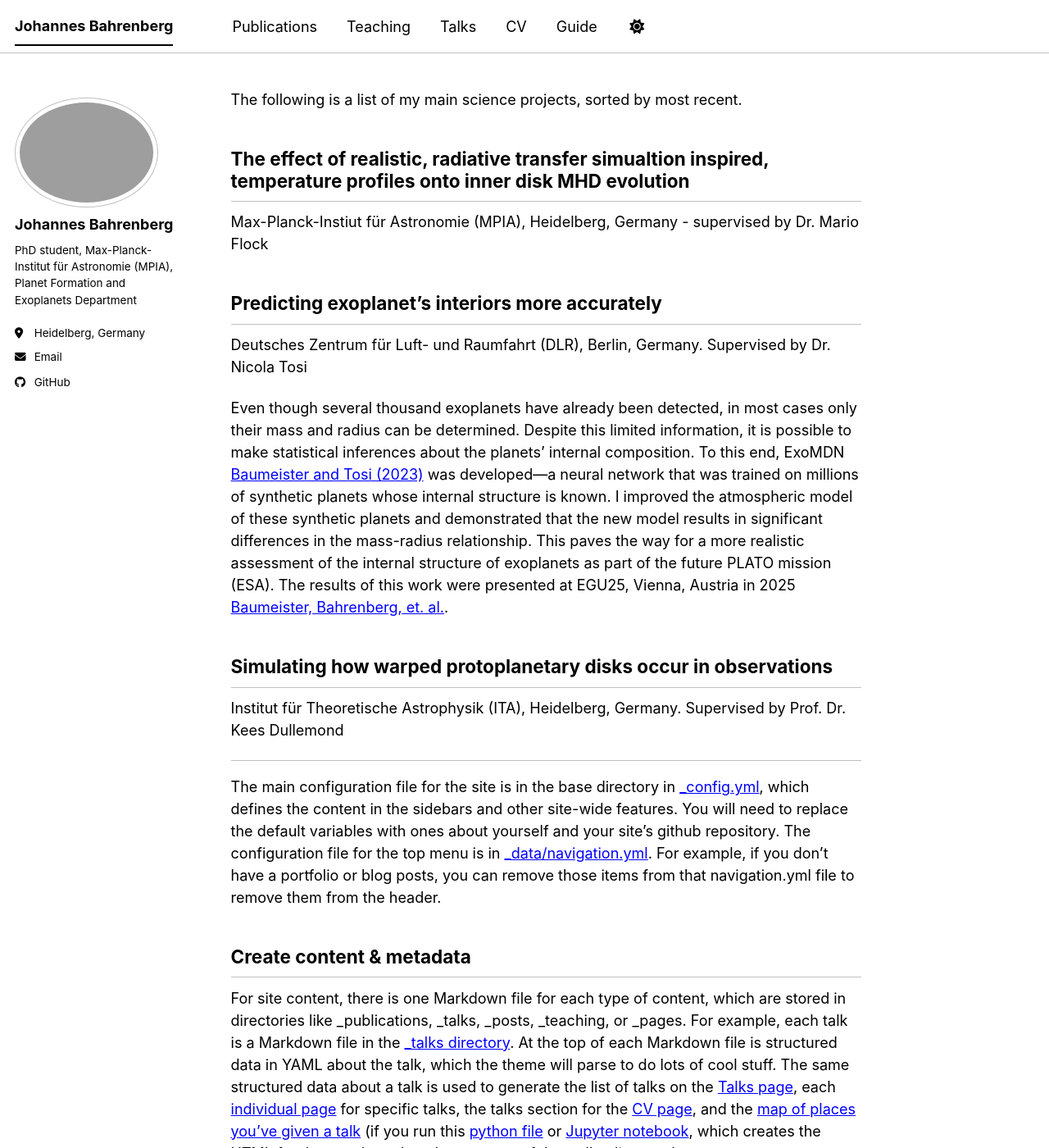
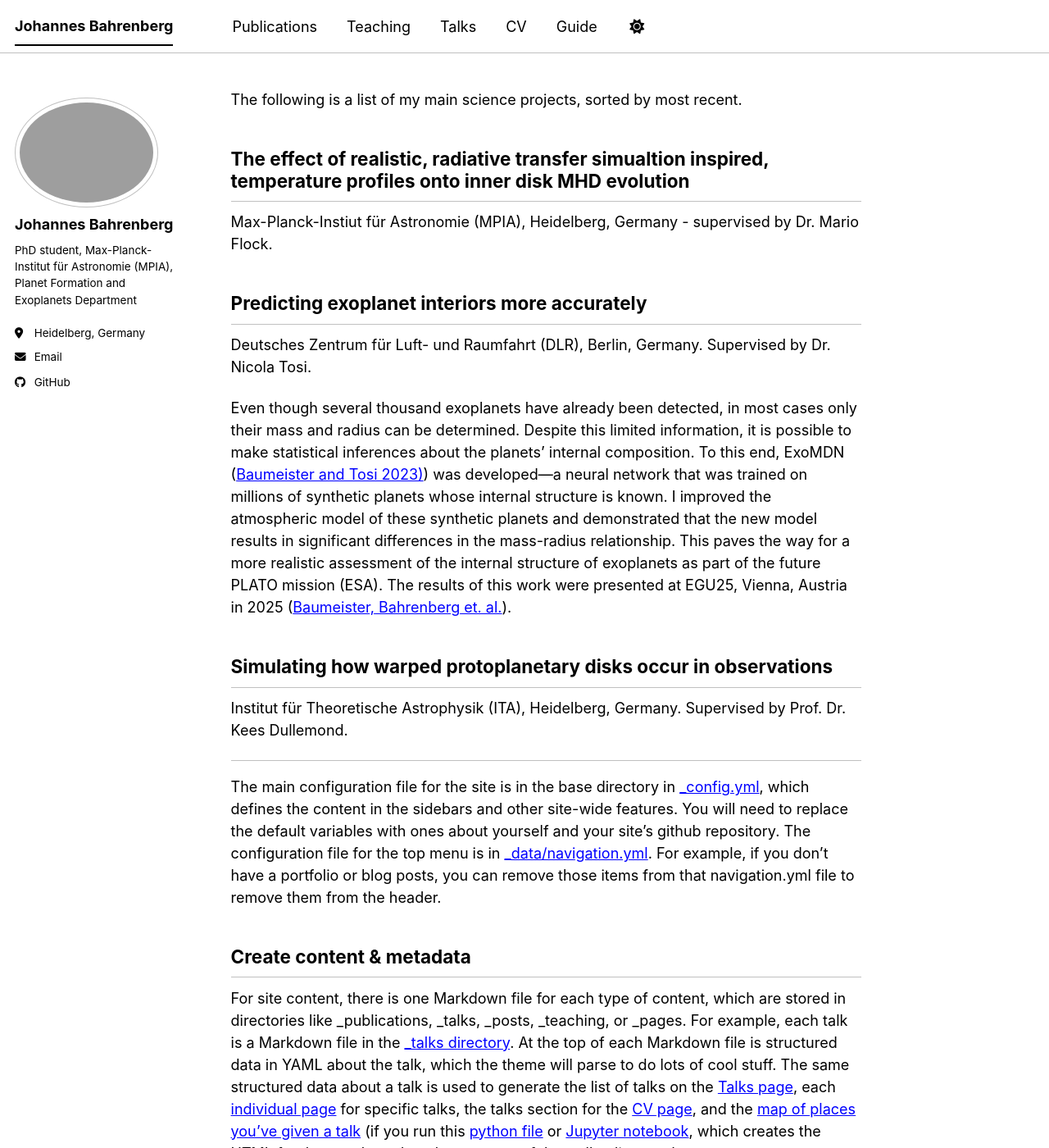
Before and after one commit to johannesbahrenberg/johannesbahrenberg.github.io, a Jekyll site: the page built from _pages/about.md, in a window 1280 px wide and 1400 px high, scrolled down 599 px. Shown: the whole window at 82% size. Built offline with Jekyll 4.4.1, drawn with Linux system fonts in a browser that asks for light colours; a script bundle is joined from its source files by our own code; library files that are not in the unit come from our copies.

Commit message:
Improved DLR text

```diff
--- a/_pages/about.md
+++ b/_pages/about.md
@@ -25,21 +25,21 @@
 
 The effect of realistic, radiative transfer simualtion inspired, temperature profiles onto inner disk MHD evolution
 ------
-Max-Planck-Instiut für Astronomie (MPIA), Heidelberg, Germany - supervised by Dr. Mario Flock
+Max-Planck-Instiut für Astronomie (MPIA), Heidelberg, Germany - supervised by Dr. Mario Flock.
 
 
 
-Predicting exoplanet's interiors more accurately
+Predicting exoplanet interiors more accurately
 ------
-Deutsches Zentrum für Luft- und Raumfahrt (DLR), Berlin, Germany. Supervised by Dr. Nicola Tosi
+Deutsches Zentrum für Luft- und Raumfahrt (DLR), Berlin, Germany. Supervised by Dr. Nicola Tosi.
 
-Even though several thousand exoplanets have already been detected, in most cases only their mass and radius can be determined. Despite this limited information, it is possible to make statistical inferences about the planets’ internal composition. To this end, ExoMDN [Baumeister and Tosi (2023)](https://www.aanda.org/articles/aa/pdf/2023/08/aa46216-23.pdf) was developed—a neural network that was trained on millions of synthetic planets whose internal structure is known. I improved the atmospheric model of these synthetic planets and demonstrated that the new model results in significant differences in the mass-radius relationship. This paves the way for a more realistic assessment of the internal structure of exoplanets as part of the future PLATO mission (ESA).
-The results of this work were presented at EGU25, Vienna, Austria in 2025 [Baumeister, Bahrenberg, et. al.](https://ascl.net/2503.013).
+Even though several thousand exoplanets have already been detected, in most cases only their mass and radius can be determined. Despite this limited information, it is possible to make statistical inferences about the planets’ internal composition. To this end, ExoMDN ([Baumeister and Tosi 2023)](https://www.aanda.org/articles/aa/pdf/2023/08/aa46216-23.pdf)) was developed—a neural network that was trained on millions of synthetic planets whose internal structure is known. I improved the atmospheric model of these synthetic planets and demonstrated that the new model results in significant differences in the mass-radius relationship. This paves the way for a more realistic assessment of the internal structure of exoplanets as part of the future PLATO mission (ESA).
+The results of this work were presented at EGU25, Vienna, Austria in 2025 ([Baumeister, Bahrenberg et. al.](https://ascl.net/2503.013)).
 
 
 Simulating how warped protoplanetary disks occur in observations
 ------
-Institut für Theoretische Astrophysik (ITA), Heidelberg, Germany. Supervised by Prof. Dr. Kees Dullemond
+Institut für Theoretische Astrophysik (ITA), Heidelberg, Germany. Supervised by Prof. Dr. Kees Dullemond.
 
 
 
```
